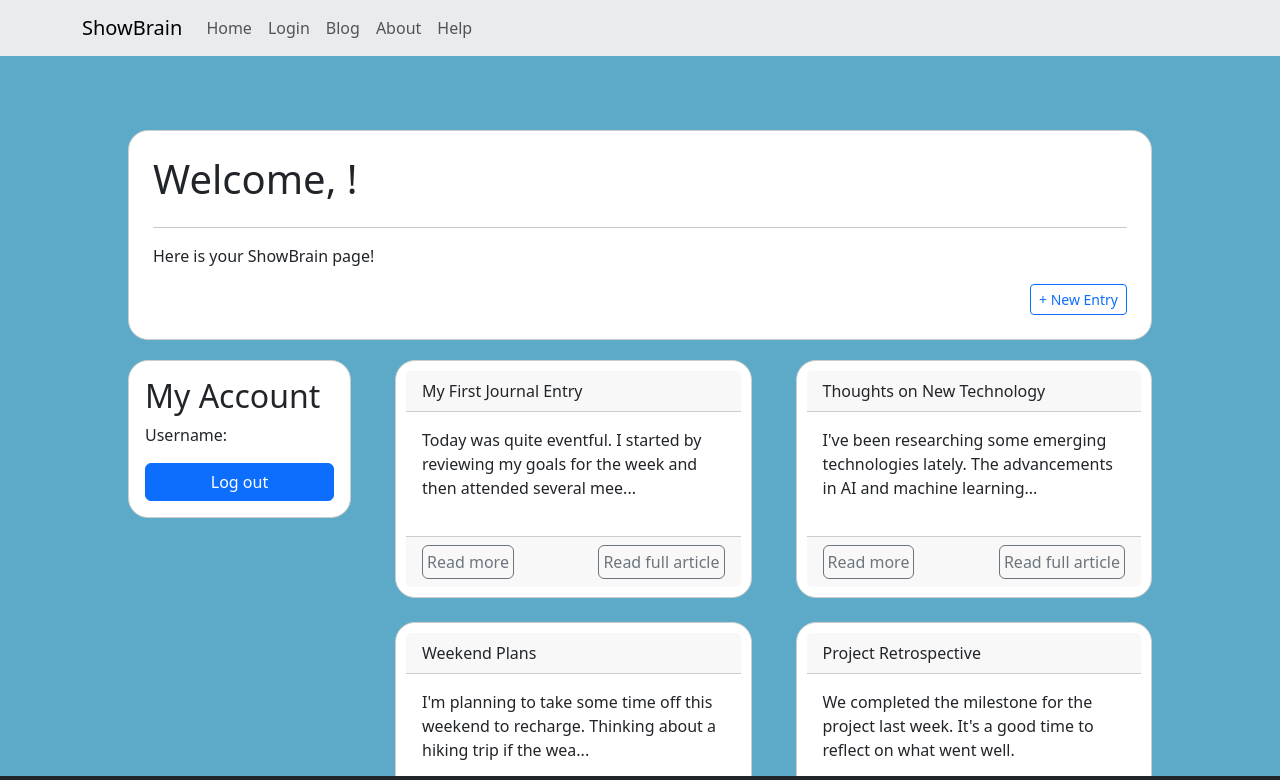
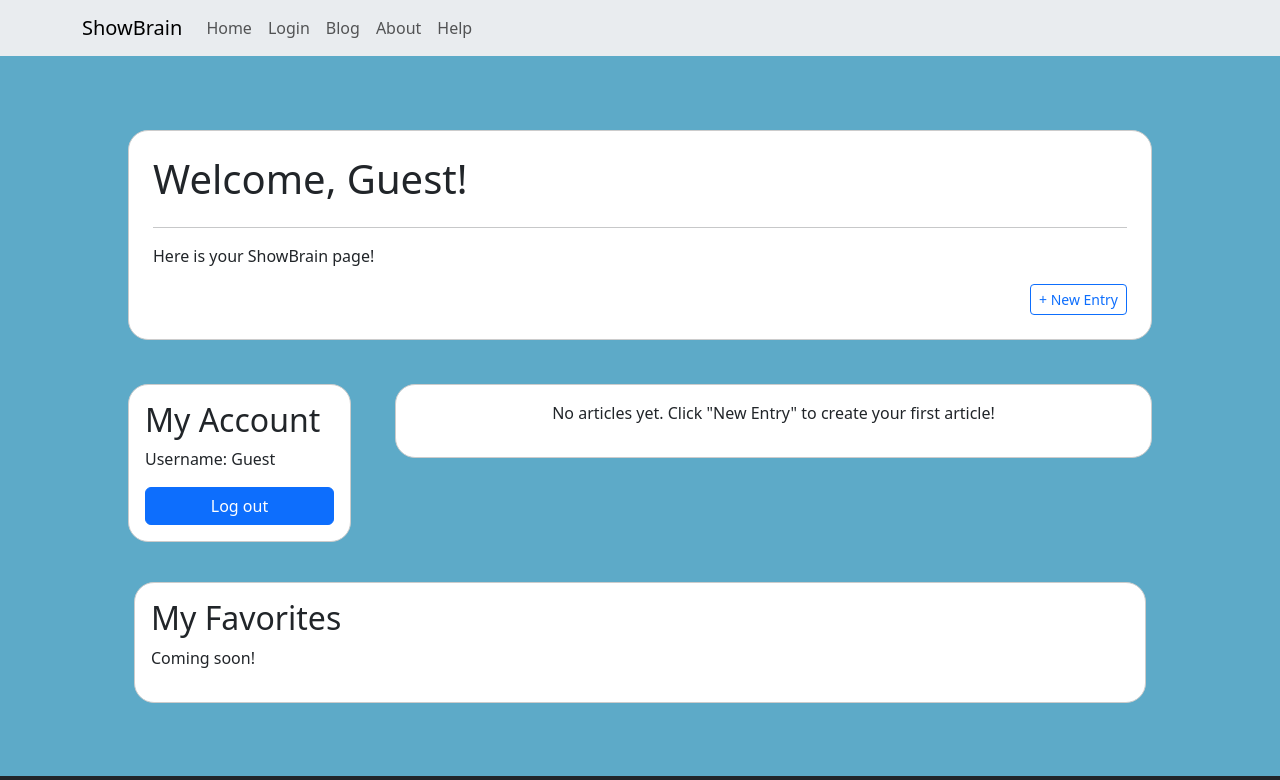
Before and after one commit to adammharris/startup, a React (Vite) app: page /dashboard in a window 1280 px wide. Shown: the top 780 px of the page. Built offline with nearby package versions, Linux system fonts and the light colour scheme.

Commit message:
Editor now added! Articles can be added!

```diff
--- a/package.json
+++ b/package.json
@@ -12,6 +12,7 @@
   "dependencies": {
     "bcryptjs": "^3.0.2",
     "bootstrap": "^5.3.3",
+    "dompurify": "^3.2.4",
     "quill": "^2.0.3",
     "react": "^19.0.0",
     "react-bootstrap": "^2.10.9",
--- a/src/app.jsx
+++ b/src/app.jsx
@@ -9,7 +9,7 @@ import About from './about/About';
 import Help from './help/Help';
 import Footer from './navigation/Footer';
 import Dashboard from './dashboard/Dashboard';
-import ArticleEditor from './editor/ArticleEditor';
+import Editor from './editor/Editor';
 
 function NotFound() {
   return (
@@ -33,7 +33,7 @@ function App() {
             <Route path="/help" element={<Help />} />
             <Route path="*" element={<NotFound />} />
             <Route path="/dashboard" element={<Dashboard />} />
-            <Route path="/new-article" element={<ArticleEditor />} />
+            <Route path="/editor" element={<Editor />} />
           </Routes>
         </div>
         <Footer />
--- a/src/dashboard/Article.jsx
+++ b/src/dashboard/Article.jsx
@@ -1,14 +1,29 @@
 import { useState } from 'react';
-import Card from 'react-bootstrap/Card'
-import { Button } from 'react-bootstrap';
+import Card from 'react-bootstrap/Card';
+import Button from 'react-bootstrap/Button';
 import Comments from './Comments';
 import Stack from 'react-bootstrap/Stack';
 import Modal from 'react-bootstrap/Modal';
+import DOMPurify from 'dompurify';
 
 export default function Article({article}) {
     const getPreviewText = (content) => {
-        if (content.length <= 100) return content;
-        return content.substring(0, 100) + '...';
+        // Create a temporary element to render the HTML content
+        const tempDiv = document.createElement('div');
+        tempDiv.innerHTML = content;
+
+        // Get plain text from HTML
+        const plainText = tempDiv.textContent || tempDiv.innerText || "";
+
+        if (plainText.length <= 100) return plainText;
+        return plainText.substring(0, 100) + '...';
+    };
+
+    const sanitizeHTML = (html) => {
+        return DOMPurify.sanitize(html, {
+            ALLOWED_TAGS: ['b', 'i', 'em', 'strong', 'p', 'br', 'ul', 'ol', 'li', 'h1', 'h2', 'h3', 'a'],
+            ALLOWED_ATTR: ['href', 'target']
+        });
     };
 
     const [expanded, setExpanded] = useState(false);
@@ -22,14 +37,13 @@ export default function Article({article}) {
         <Card className="h-100">
             <Card.Header>{article.title}</Card.Header>
             <Card.Body>
-                <Card.Text>
-                    {(expanded || article.content.length <= 100)
-                        ? article.content
-                        : getPreviewText(article.content
-                    )}
-                </Card.Text>
-
-
+                {expanded || article.content.length <= 100 ? (
+                    <div dangerouslySetInnerHTML={{ __html: sanitizeHTML(article.content) }} />
+                ) : (
+                    <Card.Text>
+                        {getPreviewText(article.content)}
+                    </Card.Text>
+                )}
             </Card.Body>
             <Card.Footer className="text-muted">
                 <Stack direction="horizontal">
@@ -54,18 +68,18 @@ export default function Article({article}) {
 
             {showModal && (
                 <Modal
-                    show={() => setShowModal(true)}
+                    show={showModal}
                     onHide={() => setShowModal(false)}
                     size="lg"
                     centered
                 >
-                    <Modal.Header>
+                    <Modal.Header closeButton>
                         <Modal.Title>
                             {article.title}
                         </Modal.Title>
                     </Modal.Header>
                     <Modal.Body>
-                        <p>{article.content}</p>
+                        <div dangerouslySetInnerHTML={{ __html: sanitizeHTML(article.content) }} />
                     </Modal.Body>
                     <Modal.Footer>
                         <Stack direction="horizontal" className="w-100" gap={3}>
@@ -74,7 +88,6 @@ export default function Article({article}) {
                                 Close
                             </Button>
                         </Stack>
-
                     </Modal.Footer>
                 </Modal>
             )}
--- a/src/dashboard/Dashboard.jsx
+++ b/src/dashboard/Dashboard.jsx
@@ -1,49 +1,34 @@
-import { useState } from 'react';
+import { useState, useEffect } from 'react';
 import Card from 'react-bootstrap/Card'
 import Container from 'react-bootstrap/Container';
 import Button from 'react-bootstrap/Button';
 import { useNavigate } from 'react-router-dom';
 import { Row, Col } from 'react-bootstrap';
 import Article from './Article';
-import Modal from 'react-bootstrap/Modal';
 
 function Dashboard() {
-    const username = localStorage.getItem('username')
+    const username = localStorage.getItem('username') || "Guest";
     const navigate = useNavigate();
 
     // Sample articles data (in a real app, this would come from an API or state)
-    const [articles] = useState([
-        {
-            id: 1,
-            title: "My First Journal Entry",
-            summary: "A brief reflection on my day...",
-            content: "Today was quite eventful. I started by reviewing my goals for the week and then attended several meetings. The project is coming along nicely, though there are still some challenges to overcome. I'm looking forward to making more progress tomorrow.",
-            date: "Feb 24, 2023"
-        },
-        {
-            id: 2,
-            title: "Thoughts on New Technology",
-            summary: "Exploring the latest tech trends...",
-            content: "I've been researching some emerging technologies lately. The advancements in AI and machine learning are particularly interesting. I'm considering how these might be applied to our current projects. There's so much potential for innovation in this space.",
-            date: "Feb 22, 2023"
-        },
-        {
-            id: 3,
-            title: "Weekend Plans",
-            summary: "Ideas for the upcoming weekend...",
-            content: "I'm planning to take some time off this weekend to recharge. Thinking about a hiking trip if the weather permits. Otherwise, I'll catch up on some reading and perhaps work on that side project I've been putting off. Balance is important for creativity and productivity.",
-            date: "Feb 20, 2023"
-        },
-        {
-            id: 4,
-            title: "Project Retrospective",
-            summary: "Looking back on recent work...",
-            content: "We completed the milestone for the project last week. It's a good time to reflect on what went well.", // Less than 100 characters
-            date: "Feb 18, 2023"
+    const [articles, setArticles] = useState(() => {
+        try {
+            const savedArticles = localStorage.getItem('articles');
+            return savedArticles ? JSON.parse(savedArticles) : [];
+        } catch (error) {
+            console.error("Error parsing articles from localStorage:", error);
+            return [];
         }
-    ]);
+    });
 
-
+    // Update localStorage whenever articles state changes
+    useEffect(() => {
+        try {
+            localStorage.setItem('articles', JSON.stringify(articles));
+        } catch (error) {
+            console.error("Error saving articles to localStorage:", error);
+        }
+    }, [articles]);
 
     function logout() {
         localStorage.removeItem('username');
@@ -52,23 +37,7 @@ function Dashboard() {
     }
 
     return (
-        <Container className="text-dark p-5" >
-            <Modal>
-                <Modal.Header>
-                    <Modal.Title>New Entry</Modal.Title>
-                </Modal.Header>
-                <Modal.Body>
-                    <p>Coming soon!</p>
-                </Modal.Body>
-                <Modal.Footer>
-                    <Button variant="secondary">
-                        Close
-                    </Button>
-                    <Button variant="primary">
-                        Save Entry
-                    </Button>
-                </Modal.Footer>
-            </Modal>
+        <Container className="text-dark p-5">
             <Row>
                 <Col>
                     <Card className="p-4">
@@ -79,7 +48,7 @@ function Dashboard() {
                             <Button
                                 variant="outline-primary"
                                 size="sm"
-
+                                onClick={() => navigate('/editor')}
                             >
                                 + New Entry
                             </Button>
@@ -88,7 +57,7 @@ function Dashboard() {
                 </Col>
             </Row>
 
-            <Row>
+            <Row className="mt-4">
                 <Col md={3}>
                     <Card className="mb-4 p-3">
                         <h2>My Account</h2>
@@ -99,6 +68,7 @@ function Dashboard() {
                     </Card>
                 </Col>
                 <Col md={9}>
+                    {articles && articles.length > 0 ? (
                         <Row xs={1} md={2} className="g-4">
                             {articles.map(article => (
                                 <Col key={article.id}>
@@ -106,8 +76,16 @@ function Dashboard() {
                                 </Col>
                             ))}
                         </Row>
+                    ) : (
+                        <Card className="mb-4 p-3 text-center">
+                            <p>No articles yet. Click "New Entry" to create your first article!</p>
+                        </Card>
+                    )}
                 </Col>
-                <Col className="mt-3">
+            </Row>
+
+            <Row>
+                <Col>
                     <Card className="m-3 p-3">
                         <h2>My Favorites</h2>
                         <p>Coming soon!</p>
@@ -118,4 +96,4 @@ function Dashboard() {
     );
 }
 
-export default Dashboard
+export default Dashboard;
--- a/src/editor/ArticleEditor.jsx
+++ /dev/null
@@ -1,83 +0,0 @@
-import { useState } from 'react';
-import Card from 'react-bootstrap/Card';
-import Form from 'react-bootstrap/Form';
-import Button from 'react-bootstrap/Button';
-import PlainQuillEditor from './PlainQuillEditor';
-
-export default function ArticleEditor({ article = {}, onSave, onCancel }) {
-  const [title, setTitle] = useState(article.title || '');
-  const [content, setContent] = useState(article.content || '');
-
-  // Add these module and format configurations
-  const modules = {
-    toolbar: [
-      [{ 'header': [1, 2, false] }],
-      ['bold', 'italic', 'underline', 'strike', 'blockquote'],
-      [{'list': 'ordered'}, {'list': 'bullet'}],
-      ['link', 'image'],
-      ['clean']
-    ],
-  };
-
-  const formats = [
-    'header',
-    'bold', 'italic', 'underline', 'strike', 'blockquote',
-    'list', 'bullet',
-    'link', 'image'
-  ];
-
-  const handleSubmit = (e) => {
-    e.preventDefault();
-    const newArticle = {
-      ...article,
-      title,
-      content,
-      date: new Date().toLocaleDateString('en-US', {
-        year: 'numeric',
-        month: 'short',
-        day: 'numeric'
-      })
-    };
-    onSave(newArticle);
-  };
-
-  return (
-    <Card className="editor-card">
-      <Card.Body>
-        <Form onSubmit={handleSubmit}>
-          <Form.Group className="mb-3">
-            <Form.Label>Article Title</Form.Label>
-            <Form.Control
-              type="text"
-              value={title}
-              onChange={(e) => setTitle(e.target.value)}
-              placeholder="Enter title"
-              required
-            />
-          </Form.Group>
-
-          <Form.Group className="mb-3">
-            <Form.Label>Content</Form.Label>
-            <PlainQuillEditor
-              value={content}
-              onChange={setContent}
-              modules={modules}
-              formats={formats}
-              placeholder="Write your article..."
-              style={{ height: '300px', marginBottom: '50px' }}
-            />
-          </Form.Group>
-
-          <div className="d-flex justify-content-end gap-2 mt-4">
-            <Button variant="secondary" onClick={onCancel}>
-              Cancel
-            </Button>
-            <Button variant="primary" type="submit">
-              Save Article
-            </Button>
-          </div>
-        </Form>
-      </Card.Body>
-    </Card>
-  );
-}
--- /dev/null
+++ b/src/editor/Editor.jsx
@@ -0,0 +1,103 @@
+import { useState } from 'react';
+import Card from 'react-bootstrap/Card';
+import Form from 'react-bootstrap/Form';
+import Button from 'react-bootstrap/Button';
+import { useNavigate } from 'react-router-dom';
+import Container from 'react-bootstrap/Container';
+import PlainQuillEditor from './PlainQuillEditor';
+
+export default function Editor({ article = {}, onSave, onCancel }) {
+  const [title, setTitle] = useState(article.title || '');
+  const [content, setContent] = useState(article.content || '');
+  const navigate = useNavigate();
+
+  const handleSave = (savedArticle) => {
+    // For real app: Save to API
+    // For now, save to localStorage
+    try {
+      const savedArticles = JSON.parse(localStorage.getItem('articles') || '[]');
+
+      let updatedArticles;
+      if (savedArticle.id) {
+        // Update existing article
+        updatedArticles = savedArticles.map(a =>
+          a.id === savedArticle.id ? savedArticle : a
+        );
+      } else {
+        // Create new article
+        updatedArticles = [
+          { ...savedArticle, id: Date.now() },
+          ...savedArticles
+        ];
+      }
+
+      localStorage.setItem('articles', JSON.stringify(updatedArticles));
+      navigate('/dashboard');
+    } catch (error) {
+      console.error("Error saving article:", error);
+      alert("Failed to save article. Please try again.");
+    }
+  };
+
+  const handleSubmit = (e) => {
+    e.preventDefault();
+    const newArticle = {
+      ...article,
+      title,
+      content,
+      date: new Date().toLocaleDateString('en-US', {
+        year: 'numeric',
+        month: 'short',
+        day: 'numeric'
+      })
+    };
+    handleSave(newArticle);
+  };
+
+  return (
+    <Container className="p-5">
+      <Card>
+        <Card.Header>
+          <h2>{article.id ? 'Edit Article' : 'Create New Article'}</h2>
+        </Card.Header>
+        <Card.Body>
+          <Form onSubmit={handleSubmit}>
+            <Form.Group className="mb-3">
+              <Form.Label>Article Title</Form.Label>
+              <Form.Control
+                type="text"
+                value={title}
+                onChange={(e) => setTitle(e.target.value)}
+                placeholder="Enter title"
+                required
+              />
+            </Form.Group>
+
+            <Form.Group className="mb-3">
+              <Form.Label>Content</Form.Label>
+              <div className="editor-container" style={{ marginBottom: '70px' }}>
+                <PlainQuillEditor
+                  value={content}
+                  onChange={setContent}
+                />
+              </div>
+            </Form.Group>
+
+            <div className="d-flex justify-content-end gap-2 mt-4">
+              <Button
+                variant="secondary"
+                onClick={() => navigate('/dashboard')}
+                type="button"
+              >
+                Cancel
+              </Button>
+              <Button variant="primary" type="submit">
+                Save Article
+              </Button>
+            </div>
+          </Form>
+        </Card.Body>
+      </Card>
+    </Container>
+  );
+}
```
Also changed, not shown: 1 other file (tests, documents, lock files or other folders). Lines whose indentation alone changed are shown as unchanged.
